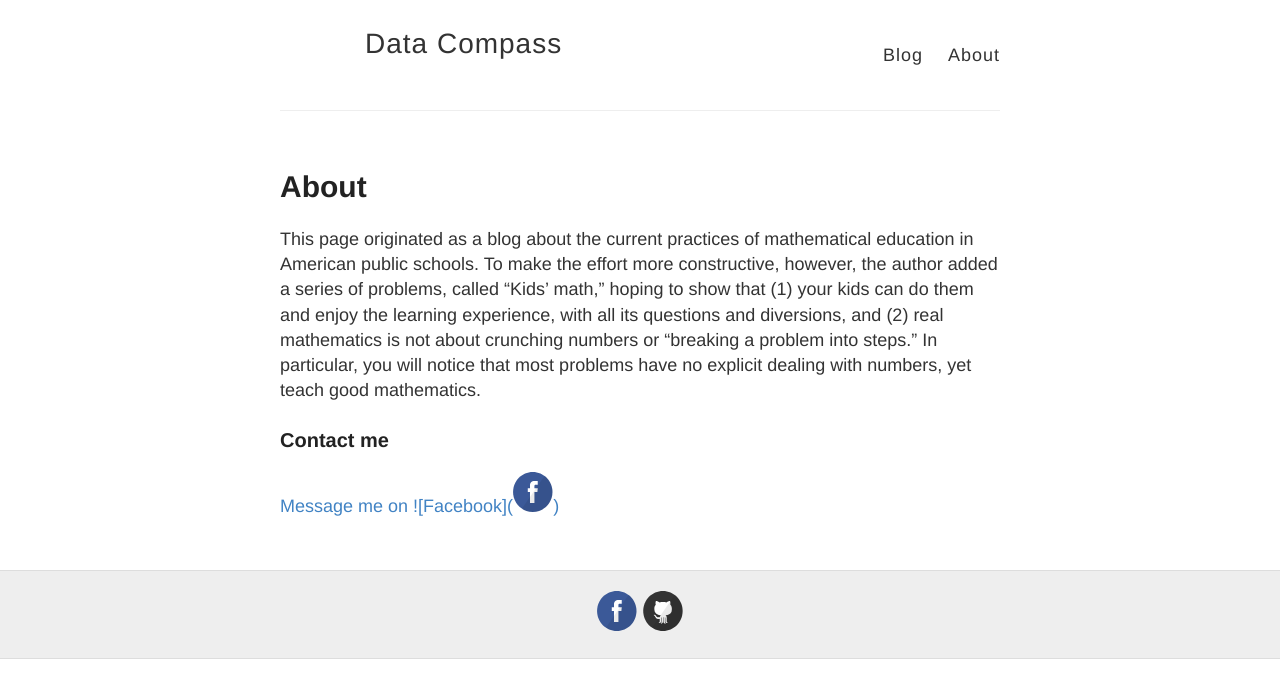
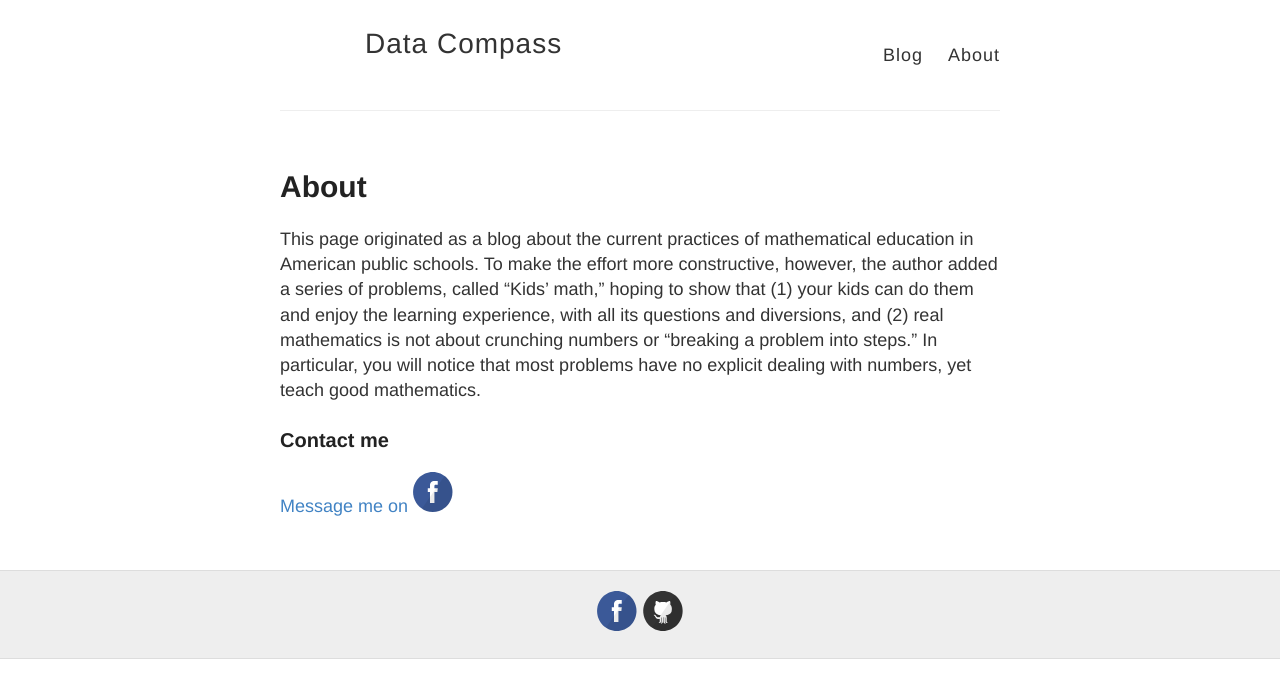
Before and after one commit to datacompass/datacompass.github.io, a Jekyll site: the page built from about.md, in a window 1280 px wide. Shown: the top 698 px of the page. Built offline with Jekyll 4.4.1, drawn with Linux system fonts in a browser that asks for light colours.

Commit message:
Update about.md

```diff
--- a/about.md
+++ b/about.md
@@ -8,4 +8,4 @@ This page originated as a blog about the current practices of mathematical educa
 
 ### Contact me
 
-[Message me on ![Facebook](<i class="svg-icon facebook"></i>)](https://www.facebook.com/pg/Mathematical-education-what-is-and-what-could-be-180553125304169/about/?ref=page_internal)
+[Message me on <i class="svg-icon facebook"></i>](https://www.facebook.com/pg/Mathematical-education-what-is-and-what-could-be-180553125304169/about/?ref=page_internal)
```
